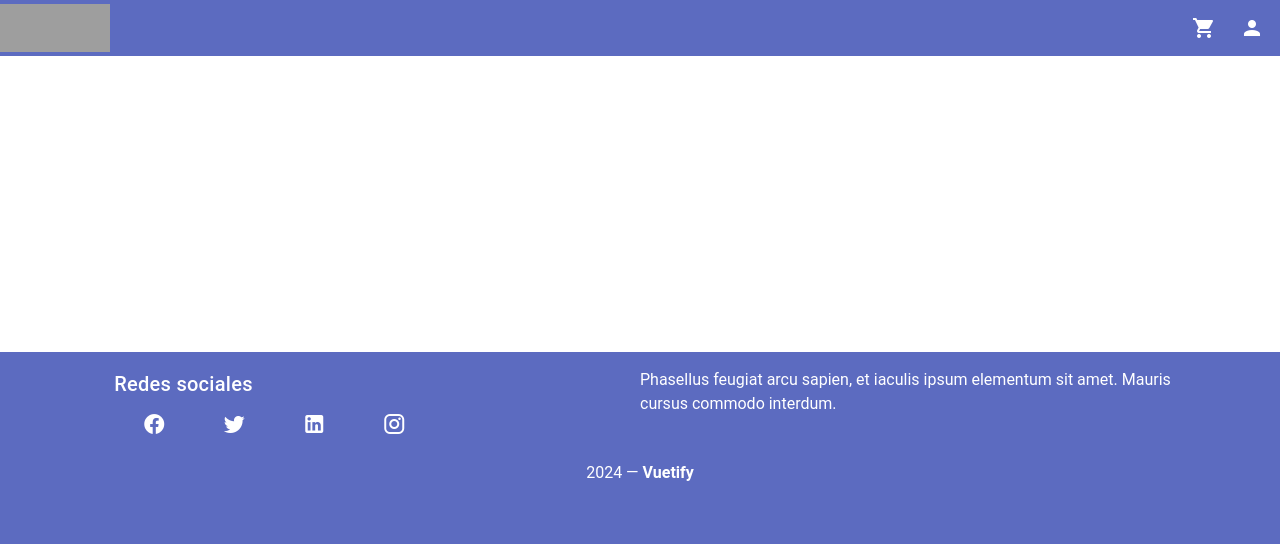
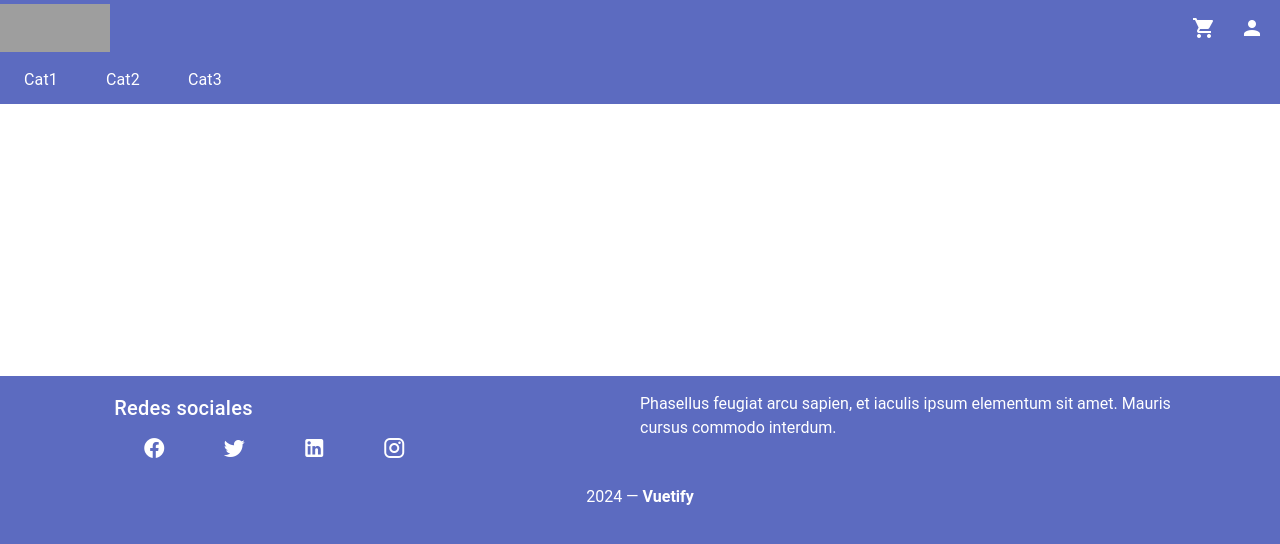
Before and after one commit to mikeherco/ecom-platform, a Vue app in the folder FrontEnd/ecom-platform/: page /producto/1 in a window 1280 px wide. Shown: the top 544 px of the page. Built offline with nearby package versions, Linux system fonts and the light colour scheme; grey boxes are pictures that could not be loaded.

Commit message:
SubMenu añadido

```diff
--- a/FrontEnd/ecom-platform/components.d.ts
+++ b/FrontEnd/ecom-platform/components.d.ts
@@ -10,6 +10,7 @@ declare module 'vue' {
     CarruselPrincipal: typeof import('./src/components/CarruselPrincipal.vue')['default']
     Layout: typeof import('./src/components/layout.vue')['default']
     MainFooter: typeof import('./src/components/MainFooter.vue')['default']
+    MenuSecundario: typeof import('./src/components/MenuSecundario.vue')['default']
     NavBar: typeof import('./src/components/NavBar.vue')['default']
     RouterLink: typeof import('vue-router')['RouterLink']
     RouterView: typeof import('vue-router')['RouterView']
--- /dev/null
+++ b/FrontEnd/ecom-platform/src/components/MenuSecundario.vue
@@ -0,0 +1,49 @@
+<script setup lang="ts">
+let menu = [
+  { nombre: 'Cat1', id: 1 },
+  { nombre: 'Cat2', id: 2 },
+  { nombre: 'Cat3', categorias: [{ nombre: 'categoria1' }, { nombre: 'categoria2' }], id: 3 }
+];
+
+</script>
+
+<template>
+  <div>
+    <v-list class="flex-row d-flex bg-indigo-lighten-1" style="max-height: 3rem; padding: 0 !important;">
+      <v-list-item
+        v-for="(item, index) in menu"
+        :key="index"
+        class="mx-2"
+      >
+        <v-menu
+          v-if="item.categorias"
+        >
+          <template v-slot:activator="{ props }">
+            <v-list-item-title
+              v-bind="props"
+            >
+              {{ item.nombre }}
+            </v-list-item-title>
+          </template>
+          <v-list style="margin-top: 0.8rem">
+            <v-list-item
+              v-for="(subItem, subIndex) in item.categorias"
+              :value="subIndex"
+              :key="subIndex"
+              style="padding-top: 0 !important; padding-bottom: 0 !important;"
+            >
+              <v-list-item-title>{{ subItem.nombre }}</v-list-item-title>
+            </v-list-item>
+          </v-list>
+        </v-menu>
+        <v-list-item-title v-else>{{ item.nombre }}</v-list-item-title>
+      </v-list-item>
+    </v-list>
+  </div>
+</template>
+
+
+
+<style scoped>
+
+</style>
--- a/FrontEnd/ecom-platform/src/components/NavBar.vue
+++ b/FrontEnd/ecom-platform/src/components/NavBar.vue
@@ -15,6 +15,8 @@
         <v-icon>mdi-account</v-icon>
       </v-btn>
     </v-toolbar>
+  <MenuSecundario />
 </template>
 <script setup lang="ts">
+import MenuSecundario from "@/components/MenuSecundario.vue";
 </script>
```
